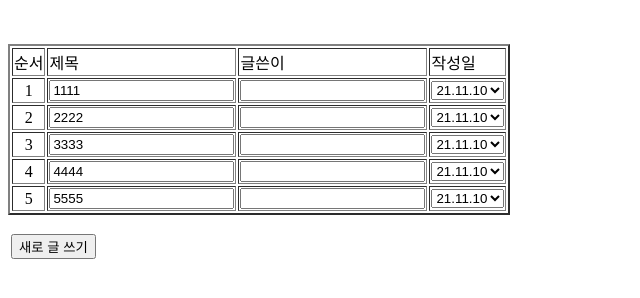
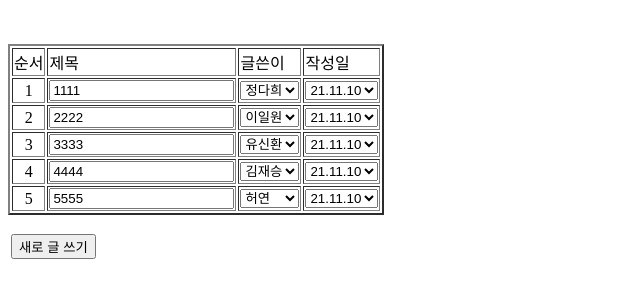
Before and after one commit to clouari/Formtag, a plain HTML site: page login/list.html in a window 1280 px wide. Shown: the whole page, without its empty margins (0-640 px from the left). Drawn offline with Linux system fonts and the light colour scheme.

Commit message:
글쓴이에 옵션추기

```diff
--- a/login/list.html
+++ b/login/list.html
@@ -18,7 +18,18 @@
                     <td align="center">1</td>
                     <td><a href="listpage.html"><input type="text" name="board" value="1111">
                     </td>
-                    <td align="center"><input type="text" value=""></td>
+                    <td>
+        <select>
+                            <option>정다희</option>
+                            <option>이일원</option>
+                            <option>허연</option>
+                            <option>최기태</option>
+                            <option>유신환</option>
+                            <option>김민호</option>
+                            <option>박경환</option>
+                            <option>김재승</option>
+        </select>
+                    </td>
                     <td>
         <select>
                         <option>21.11.10</option>
@@ -32,7 +43,18 @@
                 <tr>
                     <td align="center">2</td>
                     <td><a href="listpage.html"><input type="text" name="board" value="2222"></td>
-                    <td align="center"><input type="text" value=""></td>
+                    <td>
+        <select>
+                            <option>이일원</option>
+                            <option>허연</option>
+                            <option>최기태</option>
+                            <option>유신환</option>
+                            <option>김민호</option>
+                            <option>박경환</option>
+                            <option>김재승</option>
+                            <option>정다희</option>
+        </select>
+                    </td>
                     <td>
         <select>
                             <option>21.11.10</option>
@@ -46,7 +68,18 @@
                 <tr>
                     <td align="center">3</td>
                     <td><a href="listpage.html"><input type="text" name="board" value="3333"></td>
-                    <td><input type="text" value=""></td>
+                    <td>
+        <select>
+                            <option>유신환</option>
+                            <option>이일원</option>
+                            <option>허연</option>
+                            <option>최기태</option>
+                            <option>정다희</option>
+                            <option>김민호</option>
+                            <option>박경환</option>
+                            <option>김재승</option>
+        </select>
+                    </td>
                     <td>
         <select>
                             <option>21.11.10</option>
@@ -60,7 +93,18 @@
                 <tr>
                     <td align="center">4</td>
                     <td><a href="listpage.html"><input type="text" name="board" value="4444"></td>
-                    <td><input type="text" value=""></td>
+                    <td>
+        <select>
+                            <option>김재승</option>
+                            <option>이일원</option>
+                            <option>허연</option>
+                            <option>최기태</option>
+                            <option>유신환</option>
+                            <option>김민호</option>
+                            <option>박경환</option>
+                            <option>정다희</option>
+        </select>
+                    </td>
                     <td>
         <select>
                             <option>21.11.10</option>
@@ -74,7 +118,18 @@
                 <tr>
                     <td align="center">5</td>
                     <td><a href="listpage.html"><input type="text" name="board" value="5555"></td>
-                    <td align="center"><input type="text" value=""></td>
+                    <td>
+        <select>
+                            <option>허연</option>
+                            <option>이일원</option>
+                            <option>최기태</option>
+                            <option>유신환</option>
+                            <option>김민호</option>
+                            <option>박경환</option>
+                            <option>김재승</option>
+                            <option>정다희</option>
+        </select>
+                    </td>
                     <td>
         <select>
                             <option>21.11.10</option>
```
